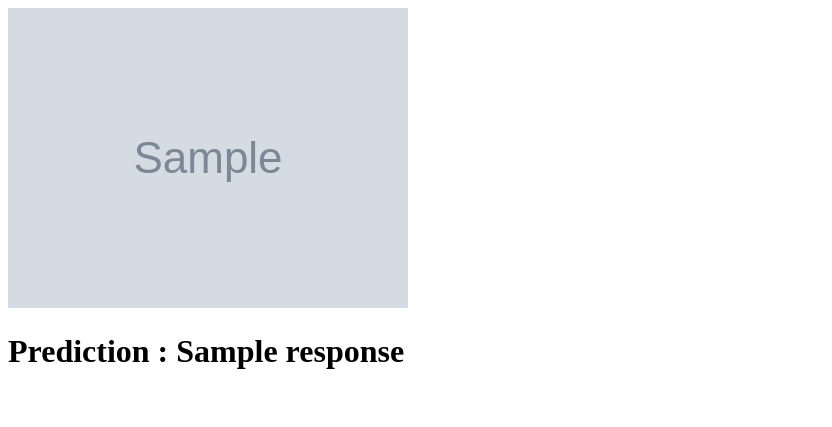
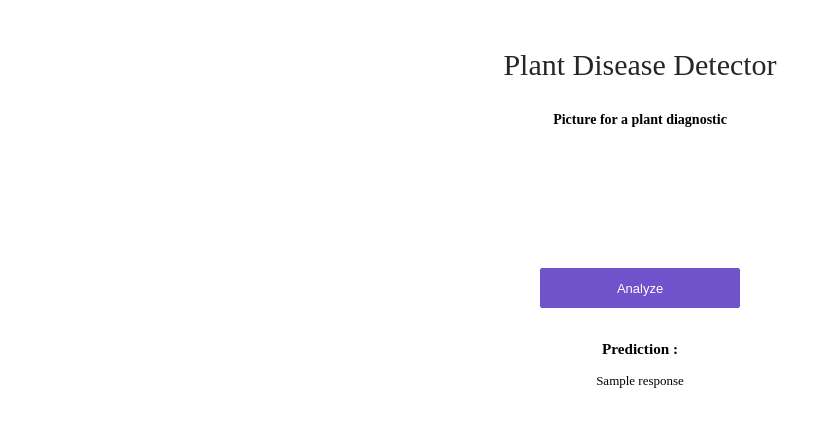
Before and after one commit to ejson03/EFSI, a Flask app: template templates/index.html in a window 1280 px wide. Shown: the top 427 px of the page, without its empty margins (0-832 px from the left). Run offline with Flask 2, Linux system fonts and the light colour scheme; the template is opened without the code that fills it: most values are stand-ins (such as "Sample title", 1, 10 or a date in 2020); grey boxes marked "Sample" are stand-in pictures; parts of the project's set-up code (start-up, migrations or seed data) failed here and were passed over.

Commit message:
new changes are there

```diff
--- a/app.py
+++ b/app.py
@@ -66,13 +66,13 @@ def model_predict(img, model):
 
 @app.route('/', methods=['GET'])
 def index():
-    #today = date.today()
+    today = date.today()
     #img_path = os.path.join(f'{today.day}-{today.month}',os.listdir(f'{today.day}-{today.month}')[0])
     link, url= setup()
     if os.path.exists(f'{today.day}-{today.month}'):
         os.mkdir(f'{today.day}-{today.month}')
         os.chdir(f'{today.day}-{today.month}')
-
+    img_path=link
     img = image.load_img(img_path)
     preds = model_predict(img, model)
     pred_class = classes[np.argmax(preds)]
@@ -81,11 +81,8 @@ def index():
     return render_template('index.html',user_image= link,response=json.dumps(result))
 
 
-
-
-
-
 if __name__ == '__main__':
     http_server = WSGIServer(('0.0.0.0', 5000), app)
     http_server.serve_forever()
     index()
+    #app.run(debug=True)
--- a/static/main.css
+++ b/static/main.css
@@ -1,165 +1,64 @@
 body {
-  font-family: -apple-system, BlinkMacSystemFont, Segoe UI, Roboto, Oxygen,
-    Ubuntu, Cantarell, Fira Sans, Droid Sans, Helvetica Neue, sans-serif;
-  -webkit-font-smoothing: antialiased;
-  background-color: #f8f8f8;
+  background-color: #fff;
 }
 
-/* Global button style */
-.button {
-  font-family: inherit;
-  text-align: center;
-  cursor: pointer;
-  border: none;
-  text-decoration: none;
-  outline: none;
-  color: #ffffff;
-  background-color: rgb(0, 120, 212);
-  padding: 0.5rem 1.2rem;
-  border-radius: 2px;
-  font-size: 1rem;
-  min-width: 6rem;
-}
-
-.button:hover {
-  background-color: rgb(16, 110, 190);
-}
-
-.button.disabled {
-  pointer-events: none;
-  background-color: #cccccc;
-  color: #666666;
-}
-
-/* Main section */
-
-.main {
-  box-sizing: border-box;
-  display: flex;
-  flex-direction: column;
-  align-items: center;
-}
-
-.main .title h3 {
-  font-size: 2.3rem;
-  font-weight: 300;
-  margin: 0.8rem 0;
-}
-
-.hidden {
+.no-display {
   display: none;
 }
 
-.reveal {
-  opacity: 0;
+.center {
+  margin: auto;
+  padding: 10px;
+  padding-left:50px;
+  padding-right:50px;
+  text-align: center;
+  font-size: 14px;
 }
 
-.reveal:hover {
-  opacity: 0.2;
+.title {
+  font-size: 30px;
+  margin-top: 1em;
+  margin-bottom: 1em;
+  color: #262626;
 }
 
-/* Upload box */
-.upload-box {
-  font-size: 0.8rem;
-  color: #666666;
-  cursor: pointer;
-  width: 16rem;
-  height: 10rem;
-  background: #fff;
-  border: 0.1rem dashed #838388;
-  border-radius: 0.4rem;
-  display: flex;
-  justify-content: center;
-  align-items: center;
-  flex-direction: column;
-  margin: 1rem 0 2rem 0;
+.content {
+  margin-top: 10em;
 }
 
-.upload-box.dragover {
-  /* background-color: grey; */
-  color: #eeeeee;
-  border: 0.1rem solid rgb(0, 120, 212);
-  box-shadow: inset 0 0 0 0.1rem rgb(0, 120, 212);
+.analyze {
+  margin-top: 5em;
 }
 
-.upload-box:hover {
-  border-color: rgb(0, 120, 212);
+.upload-label {
+  padding: 10px;
+  font-size: 12px;
 }
 
-.upload-box #image-preview {
-  max-width: 14rem;
-  max-height: 8rem;
-  box-shadow: 0 4px 4px 0 rgba(0, 0, 0, 0.2), 0 6px 10px 0 rgba(0, 0, 0, 0.19);
+.result-label {
+  margin-top: 0.5em;
+  padding: 10px;
+  font-size: 13px;
 }
 
-#image-result {
-  box-shadow: 0 4px 8px 0 rgba(0, 0, 0, 0.2), 0 6px 20px 0 rgba(0, 0, 0, 0.19);
-  max-height: 20rem;
+button.choose-file-button {
+width: 200px;
+height: 40px;
+border-radius: 2px;
+background-color: #ffffff;
+border: solid 1px #7052CB;
+font-size: 13px;
+color: #7052CB;
 }
 
-#image-box {
-  position: relative;
-  width: auto;
-  float: left;
-  margin-bottom: 2rem;
+button.analyze-button {
+  width: 200px;
+  height: 40px;
+  border: solid 1px #7052CB;
+  border-radius: 2px;
+  background-color: #7052CB;
+  font-size: 13px;
+  color: #ffffff;
 }
 
-#image-display {
-  box-shadow: 0 4px 8px 0 rgba(0, 0, 0, 0.2), 0 6px 20px 0 rgba(0, 0, 0, 0.19);
-  max-height: 20rem;
-}
-
-#image-display.loading {
-  filter: brightness(30%);
-}
-
-#pred-result {
-  color: white;
-  font-size: 1.5rem;
-  position: absolute;
-  top: 50%;
-  left: 50%;
-  transform: translate(-50%, -50%);
-}
-
-#loader {
-  position: absolute;
-  top: 50%;
-  left: 50%;
-  transform: translate(-50%, -50%);
-  z-index: 10;
-  margin: 0 auto;
-}
-
-/* Animation */
-#spinner {
-  box-sizing: border-box;
-  stroke: #cccccc;
-  stroke-width: 3px;
-  transform-origin: 50%;
-  animation: line 1.6s cubic-bezier(0.4, 0, 0.2, 1) infinite,
-    rotate 1.6s linear infinite;
-}
-@keyframes rotate {
-  from {
-    transform: rotate(0);
-  }
-  to {
-    transform: rotate(450deg);
-  }
-}
-@keyframes line {
-  0% {
-    stroke-dasharray: 2, 85.964;
-    transform: rotate(0);
-  }
-  50% {
-    stroke-dasharray: 65.973, 21.9911;
-    stroke-dashoffset: 0;
-  }
-  100% {
-    stroke-dasharray: 2, 85.964;
-    stroke-dashoffset: -65.973;
-    transform: rotate(90deg);
-  }
-}
+button:focus {outline:0;}
--- a/templates/index.html
+++ b/templates/index.html
@@ -1,13 +1,42 @@
 <!DOCTYPE html>
-<html>
+<html lang='en'>
 <head>
-    <title>Index</title>
+    <meta charset='utf-8'>
+    <link rel='stylesheet' href='../static/main.css'>
+
 </head>
 <body>
-    <img  src=" {{ user_image }} ">
-  </img>
-    <h1>
-      Prediction : {{ response }}
-    </h1>
+<div>
+    <div class='center'>
+        <div class='title'>Plant Disease Detector</div>
+        <p>
+             <strong>Picture for a plant diagnostic</strong>
+        </p>
+        <div class='content'>
+            <div>
+                <img id='image-picked' src=" {{ user_image }} " class='no-display' alt='Chosen Image' height='200'>
+            </div>
+            <div class='analyze'>
+                <button id='analyze-button' class='analyze-button' type='button' onclick='analyze()'>Analyze</button>
+            </div>
+            <div class='result-label'>
+              <h3> Prediction : </h3>
+                <label id='result-label'> {{ response }} </label>
+            </div>
+        </div>
+    </div>
+</div>
+<script >
+function analyze() {
+  var x = document.getElementById("result-label");
+  if (x.style.display === "none") {
+    x.style.display = "block";
+  } else {
+    x.style.display = "none";
+  }
+}
+
+</script>
+
 </body>
 </html>
--- a/upload.py
+++ b/upload.py
@@ -16,8 +16,6 @@ def setup(today):
     except:
         pass
     return oc, folder
-
-
 
 def capture(oc, folder):
     sec = 0
```
Also changed, not shown: static/main.js (deleted, +0 -41 lines), 6-2/image.jpg (added).
